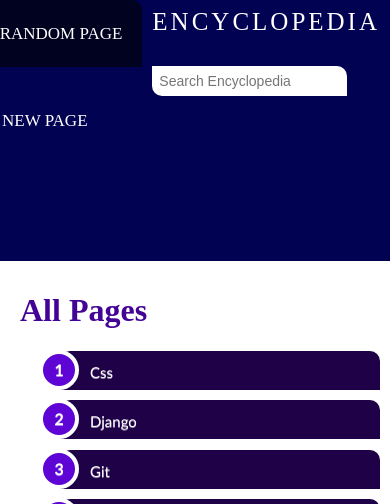
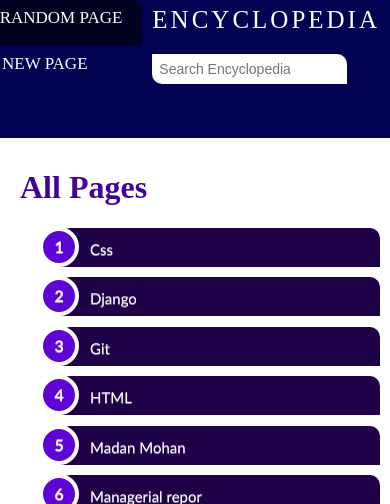
Before and after one commit to parhampr/Wikipedia, a Django app: page / in a window 390 px wide. Shown: the top 504 px of the page. Run offline with Django 3.2, Linux system fonts and the light colour scheme; some libraries are stand-ins or nearby versions.

Commit message:
Final Changes

```diff
--- a/encyclopedia/static/encyclopedia/styles.css
+++ b/encyclopedia/static/encyclopedia/styles.css
@@ -129,13 +129,15 @@ body{
     }
     .navbar-title a{
         line-height: normal;
+        padding-bottom:10px;
+        padding-top: 6px;
     }
-    .navbar-list li{
-        margin-bottom:20px;
+    .navbar-list a{
         line-height: normal;
+        padding-bottom: 18px;
     }
     .wiki-search-form{
-        margin-top: 12px;
+        padding-top: 8px;
     }
 }
 .navbar > .navbar-list a.link.active { color:white; }
```
